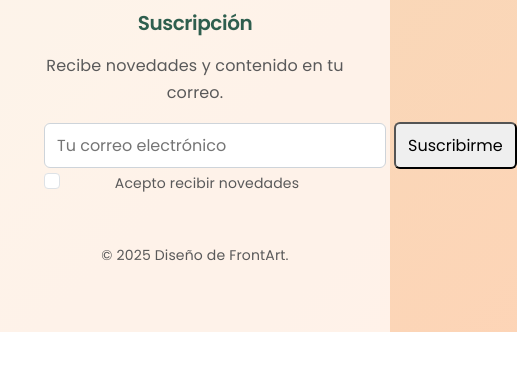
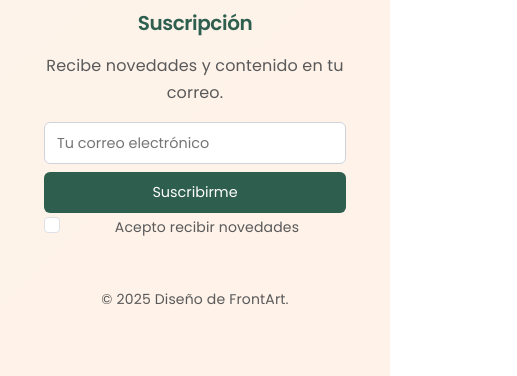
Before and after one commit to mavart2/newgit, a plain HTML site: page index.html in a window 390 px wide. Shown: the part 8331-8707 px from the top of the page, 517 px wide, since content can reach past the window. Before the commit the page ends 8663 px from the top, so only its background shows below. Drawn offline with nearby package versions, Linux system fonts and the light colour scheme.

Commit message:
cambios css suscripción

```diff
--- a/css/style2.css
+++ b/css/style2.css
@@ -630,6 +630,7 @@ section header::after {
   display: flex;
   align-items: center;
   gap: 0.5rem;
+  flex-wrap: wrap; /* permite que los elementos bajen en mobile */
 }
 
 .suscripcion input[type="email"] {
@@ -637,18 +638,38 @@ section header::after {
   padding: 0.5rem 0.75rem;
   border: 1px solid #ced4da;
   border-radius: 0.375rem;
+  font-size: 0.9rem;
+  min-width: 200px;
 }
 
 .suscripcion button {
-  padding: 0.5rem 0.75rem;
+  padding: 0.5rem 1rem;
   border-radius: 0.375rem;
-  white-space: nowrap;
+  background-color: var(--primary, #007bff);
+  color: #fff;
+  border: none;
+  font-size: 0.9rem;
+  transition: background-color 0.3s ease;
 }
 
 .suscripcion button:hover {
-  background: var(--primary);
+  background-color: #0056b3;
   color: #fff;
 }
+
+/* 💡 Ajustes para pantallas pequeñas */
+@media (max-width: 576px) {
+  .suscripcion {
+    flex-direction: column; /* apila input y botón */
+    align-items: stretch;
+  }
+
+  .suscripcion input[type="email"],
+  .suscripcion button {
+    width: 100%;
+  }
+}
+
 
 
 
```
